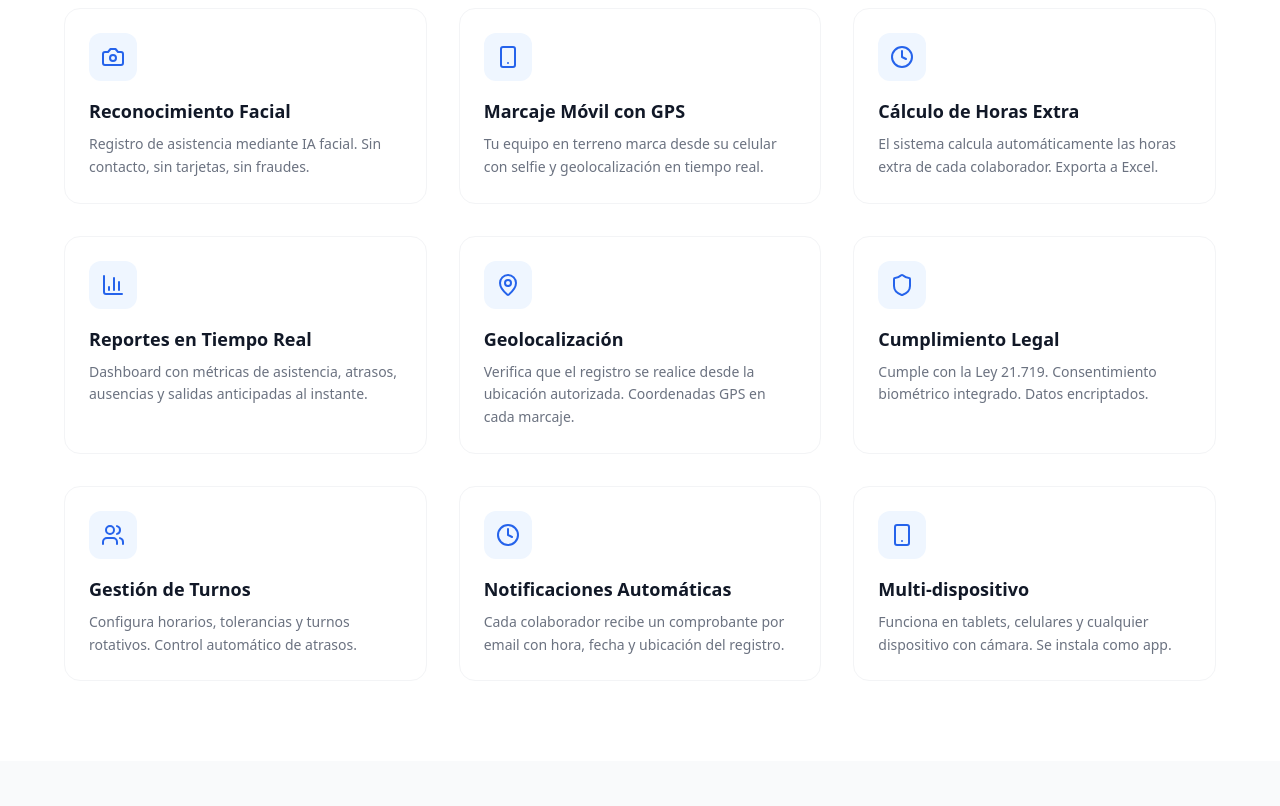
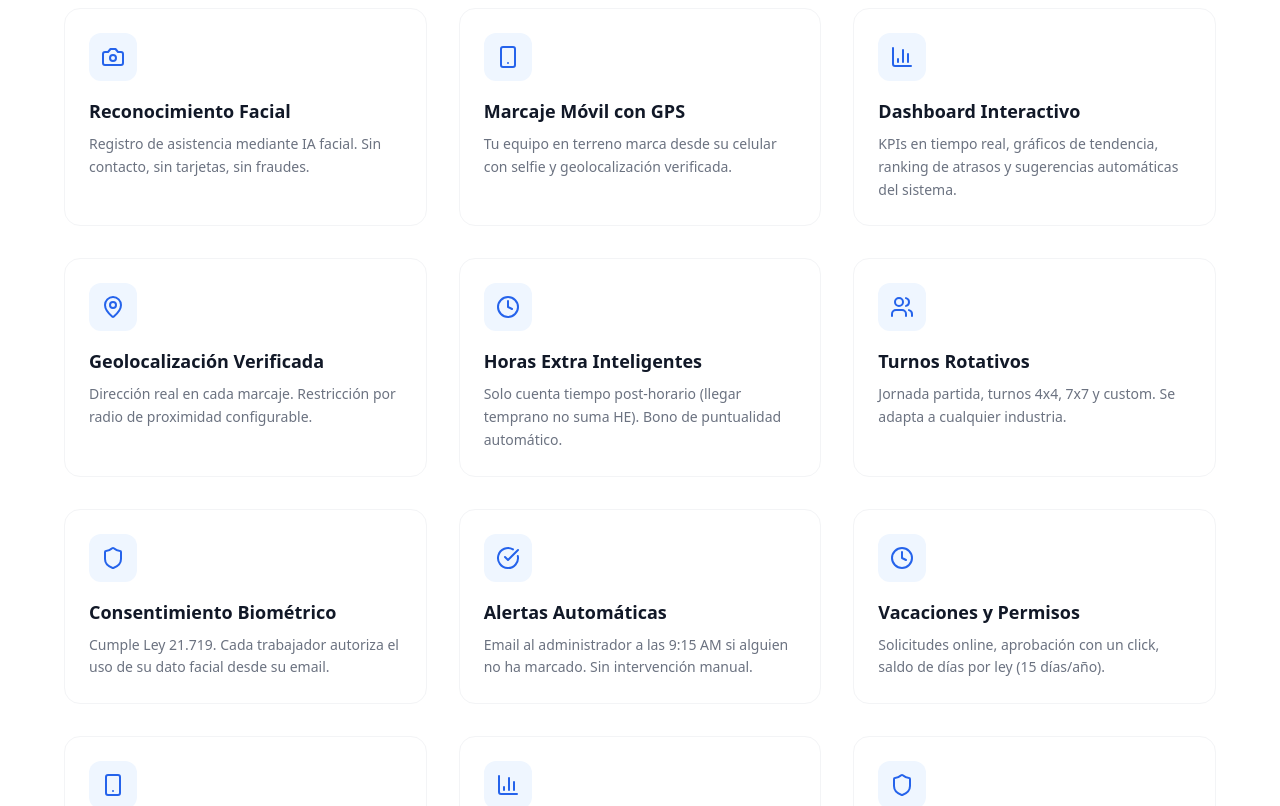
Before and after one commit to pdencina/registro_asistencia_Empresa, a React (Vite) app: page / in a window 1280 px wide. Shown: the part 1560-2366 px from the top of the page. Built offline with nearby package versions, Linux system fonts and the light colour scheme.

Commit message:
feat: update landing page features to reflect all new capabilities

```diff
--- a/src/pages/LandingPage.jsx
+++ b/src/pages/LandingPage.jsx
@@ -186,42 +186,57 @@ export default function LandingPage() {
     {
       icon: <Smartphone className="w-6 h-6" />,
       title: 'Marcaje Móvil con GPS',
-      description: 'Tu equipo en terreno marca desde su celular con selfie y geolocalización en tiempo real.',
+      description: 'Tu equipo en terreno marca desde su celular con selfie y geolocalización verificada.',
+    },
+    {
+      icon: <BarChart3 className="w-6 h-6" />,
+      title: 'Dashboard Interactivo',
+      description: 'KPIs en tiempo real, gráficos de tendencia, ranking de atrasos y sugerencias automáticas del sistema.',
+    },
+    {
+      icon: <MapPin className="w-6 h-6" />,
+      title: 'Geolocalización Verificada',
+      description: 'Dirección real en cada marcaje. Restricción por radio de proximidad configurable.',
     },
     {
       icon: <Clock className="w-6 h-6" />,
-      title: 'Cálculo de Horas Extra',
-      description: 'El sistema calcula automáticamente las horas extra de cada colaborador. Exporta a Excel.',
+      title: 'Horas Extra Inteligentes',
+      description: 'Solo cuenta tiempo post-horario (llegar temprano no suma HE). Bono de puntualidad automático.',
+    },
+    {
+      icon: <Users className="w-6 h-6" />,
+      title: 'Turnos Rotativos',
+      description: 'Jornada partida, turnos 4x4, 7x7 y custom. Se adapta a cualquier industria.',
+    },
+    {
+      icon: <Shield className="w-6 h-6" />,
+      title: 'Consentimiento Biométrico',
+      description: 'Cumple Ley 21.719. Cada trabajador autoriza el uso de su dato facial desde su email.',
+    },
+    {
+      icon: <CheckCircle className="w-6 h-6" />,
+      title: 'Alertas Automáticas',
+      description: 'Email al administrador a las 9:15 AM si alguien no ha marcado. Sin intervención manual.',
+    },
+    {
+      icon: <Clock className="w-6 h-6" />,
+      title: 'Vacaciones y Permisos',
+      description: 'Solicitudes online, aprobación con un click, saldo de días por ley (15 días/año).',
+    },
+    {
+      icon: <Smartphone className="w-6 h-6" />,
+      title: 'Calendario Visual',
+      description: 'Vista mensual color-coded por colaborador. Verde presente, rojo ausente, amarillo tarde.',
     },
     {
       icon: <BarChart3 className="w-6 h-6" />,
-      title: 'Reportes en Tiempo Real',
-      description: 'Dashboard con métricas de asistencia, atrasos, ausencias y salidas anticipadas al instante.',
-    },
-    {
-      icon: <MapPin className="w-6 h-6" />,
-      title: 'Geolocalización',
-      description: 'Verifica que el registro se realice desde la ubicación autorizada. Coordenadas GPS en cada marcaje.',
+      title: 'Libro de Asistencia DT',
+      description: 'Exporta en un click el formato que la Dirección del Trabajo exige en fiscalizaciones.',
     },
     {
       icon: <Shield className="w-6 h-6" />,
-      title: 'Cumplimiento Legal',
-      description: 'Cumple con la Ley 21.719. Consentimiento biométrico integrado. Datos encriptados.',
-    },
-    {
-      icon: <Users className="w-6 h-6" />,
-      title: 'Gestión de Turnos',
-      description: 'Configura horarios, tolerancias y turnos rotativos. Control automático de atrasos.',
-    },
-    {
-      icon: <Clock className="w-6 h-6" />,
-      title: 'Notificaciones Automáticas',
-      description: 'Cada colaborador recibe un comprobante por email con hora, fecha y ubicación del registro.',
-    },
-    {
-      icon: <Smartphone className="w-6 h-6" />,
-      title: 'Multi-dispositivo',
-      description: 'Funciona en tablets, celulares y cualquier dispositivo con cámara. Se instala como app.',
+      title: 'Roles y Permisos',
+      description: 'Admin, Supervisor, RRHH. Cada perfil ve lo que corresponde. Control de acceso granular.',
     },
   ];
 
```
